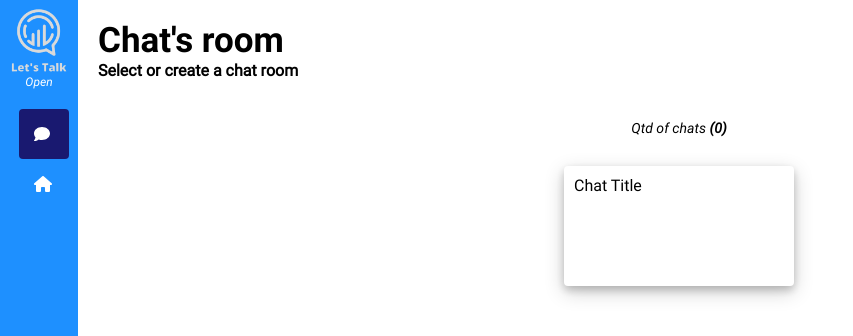
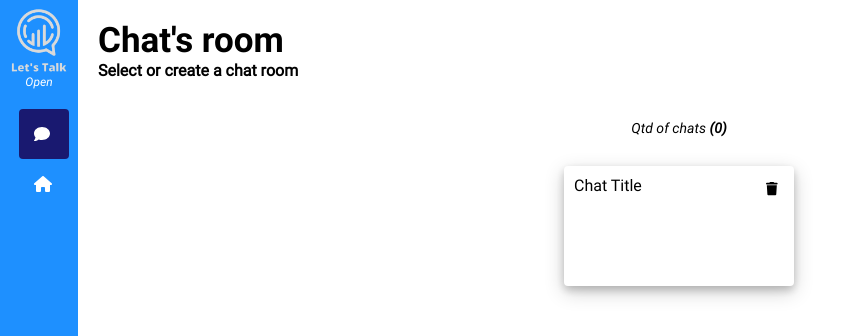
Before and after one commit to Rdfenix/chat-real-time-react, a React (Create React App) app: page /chat in a window 1280 px wide. Shown: the top 336 px of the page, without its empty margins (0-853 px from the left). Built offline with nearby package versions, Linux system fonts and the light colour scheme.

Commit message:
create: create chat room card

```diff
--- a/src/pages/Chat/index.tsx
+++ b/src/pages/Chat/index.tsx
@@ -1,16 +1,31 @@
 import React from "react";
+import { FontAwesomeIcon } from "@fortawesome/react-fontawesome";
+import { faTrash } from "@fortawesome/free-solid-svg-icons";
+import { Link } from "react-router-dom";
 
 import styles from "./styles.module.scss";
 
-function ChatRoomCard() {
+type ChatRoomCardProps = {
+  deleteChat: () => void;
+  chatTitle: string;
+};
+
+function ChatRoomCard({ deleteChat, chatTitle }: ChatRoomCardProps) {
   return (
-    <div className={styles.chat_room}>
-      <span>Chat Title</span>
-    </div>
+    <Link to={""} className={styles.chat_room}>
+      <span>{chatTitle}</span>
+      <button onClick={() => deleteChat()}>
+        <FontAwesomeIcon icon={faTrash} />
+      </button>
+    </Link>
   );
 }
 
 export function Chat() {
+  function deleteChatRoom(data: string): void {
+    console.log(data);
+  }
+
   return (
     <section className={styles.chat_section}>
       <header className={styles.chat_page_header}>
@@ -23,7 +38,10 @@ export function Chat() {
         </span>
       </div>
       <div className={styles.chat_wrapper}>
-        <ChatRoomCard />
+        <ChatRoomCard
+          chatTitle="Chat Title"
+          deleteChat={() => deleteChatRoom("test")}
+        />
       </div>
     </section>
   );
--- a/src/pages/Chat/styles.module.scss
+++ b/src/pages/Chat/styles.module.scss
@@ -1,6 +1,7 @@
 @import "../../styles/components/pageDefault";
 @import "../../styles/abstracts/variables";
 @import "../../styles/components/card";
+@import "../../styles/components/button";
 
 .chat_section {
     @include pageDefaultStyle;
@@ -46,6 +47,17 @@
     width: 230px;
     height: 120px;
     transition: all 0.5s ease;
+    display: flex;
+    align-items: flex-start;
+    justify-content: space-between;
+    text-decoration: none;
+    color: $Black;
+
+    button {
+        @include button_default;
+        padding: 6px;
+        background-color: transparent;
+    }
 
     &:hover {
         transform: scale(1.2);
--- a/src/styles/components/_button.scss
+++ b/src/styles/components/_button.scss
@@ -5,4 +5,5 @@
     padding: 1rem;
     border-radius: 4px;
     background-color: $SteelBlue;
+    cursor: pointer;
 }
```
